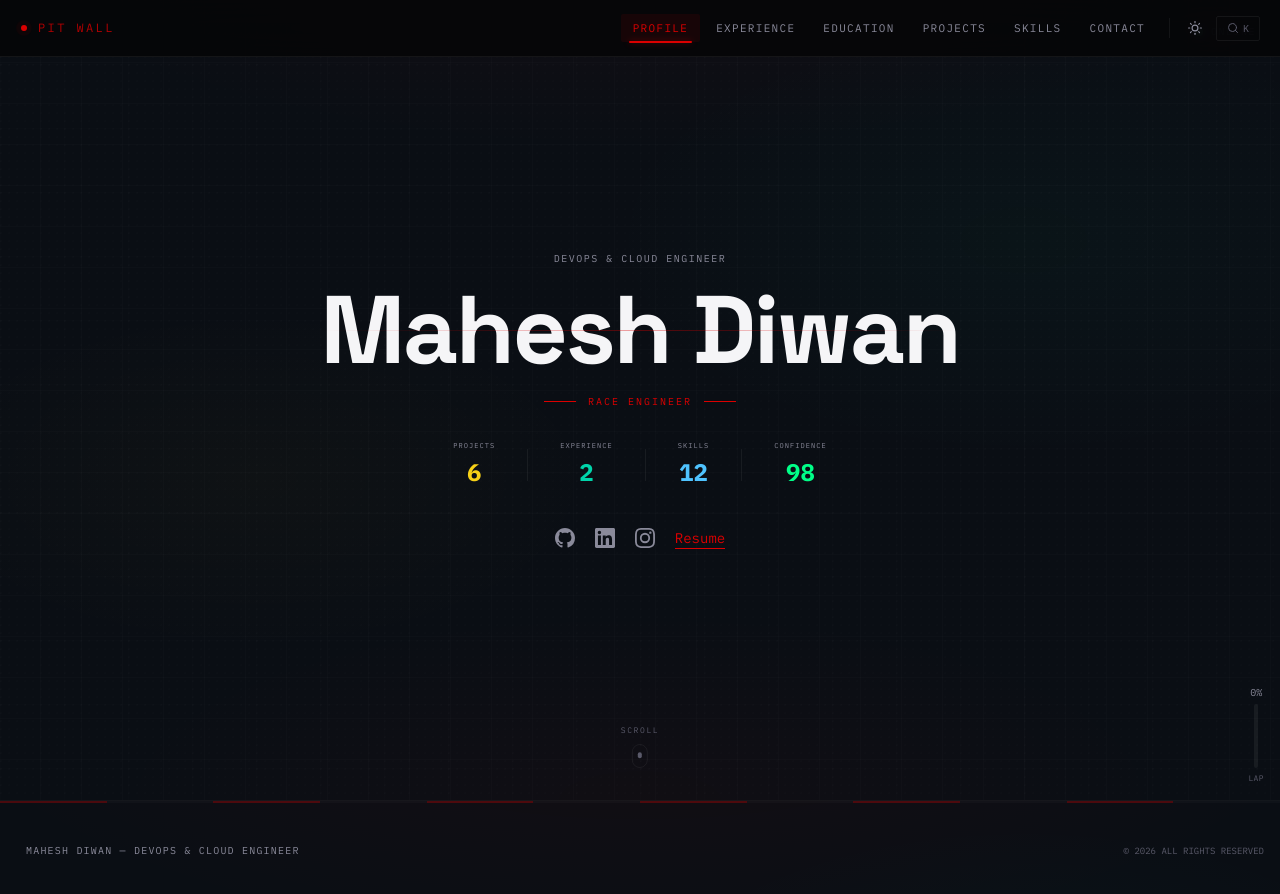
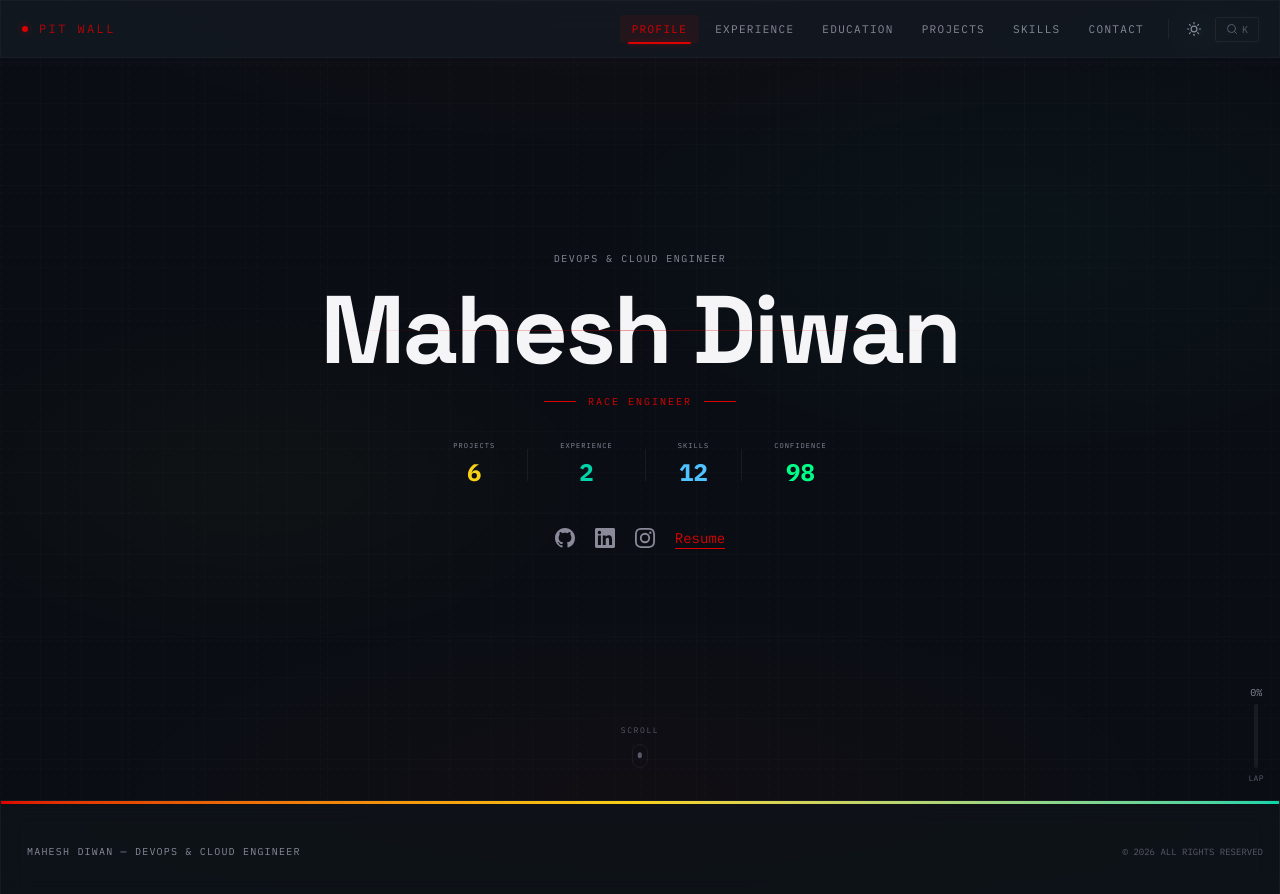
Before and after one commit to mahesh-diwan/f1-portfolio, a Next.js app: page / in a window 1280 px wide. Shown: the top 894 px of the page. Built offline with nearby package versions, Linux system fonts and the light colour scheme.

Commit message:
feat: update Navigation and Footer — glass morphism, gradient top border

```diff
--- a/src/components/layout/Footer.tsx
+++ b/src/components/layout/Footer.tsx
@@ -7,12 +7,8 @@ export function Footer() {
   const year = new Date().getFullYear();
 
   return (
-    <footer className="border-t border-[var(--border-default)]/60 pt-0" role="contentinfo">
-      <div className="h-[2px] w-full grid grid-cols-12" aria-hidden="true">
-        {Array.from({ length: 12 }).map((_, i) => (
-          <div key={i} className={i % 2 === 0 ? "bg-[var(--accent)]/30" : "bg-[var(--border-default)]/30"} />
-        ))}
-      </div>
+    <footer className="glass border-t border-[var(--border-default)] pt-0" role="contentinfo">
+      <div className="h-[3px] w-full bg-gradient-to-r from-[var(--accent)] via-[var(--color-accent-gold)] to-[var(--color-accent-teal)]" aria-hidden="true" />
       <div className="py-10 px-4">
         <div className="max-w-7xl mx-auto flex flex-col sm:flex-row items-center justify-between gap-4">
           <div className="flex items-center gap-2.5">
--- a/src/components/layout/Navigation.tsx
+++ b/src/components/layout/Navigation.tsx
@@ -32,7 +32,7 @@ export function Navigation() {
     <header
       className={cn(
         "fixed top-0 left-0 right-0 z-50 transition-all duration-500",
-        "bg-[var(--bg-nav)] backdrop-blur-xl border-b border-[var(--border-default)]",
+        "glass-elevated border-b border-[var(--border-default)]",
       )}
       role="banner"
     >
@@ -170,7 +170,7 @@ export function Navigation() {
       </div>
 
       {mobileOpen && (
-        <div className="md:hidden border-b border-[var(--border-default)] animate-fade-in bg-[var(--bg-nav)] backdrop-blur-xl">
+        <div className="md:hidden border-b border-[var(--border-default)] animate-fade-in glass-overlay">
           <nav className="px-5 py-3 flex flex-col gap-0.5" aria-label="Mobile navigation">
             {navItems.map((item) => {
               const isActive = activeSection === item.id;
```
